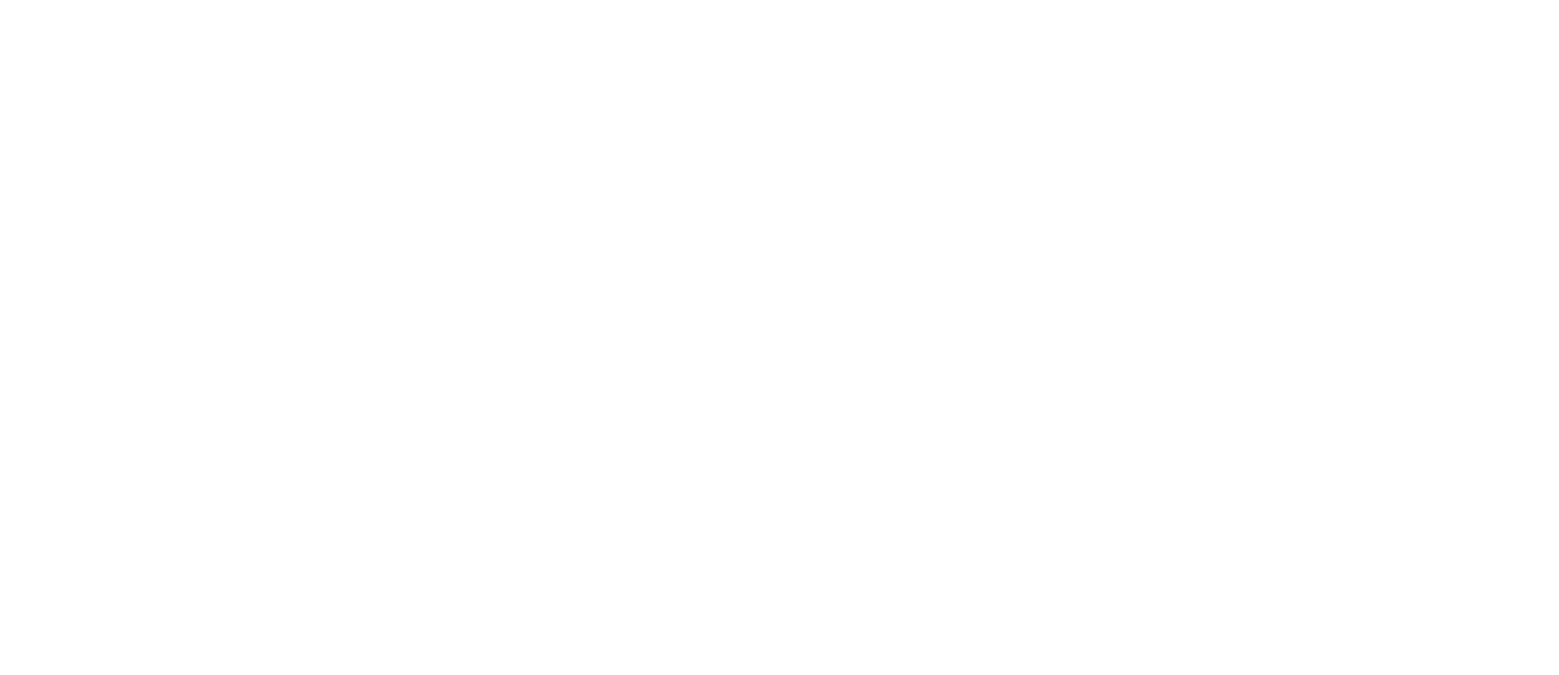
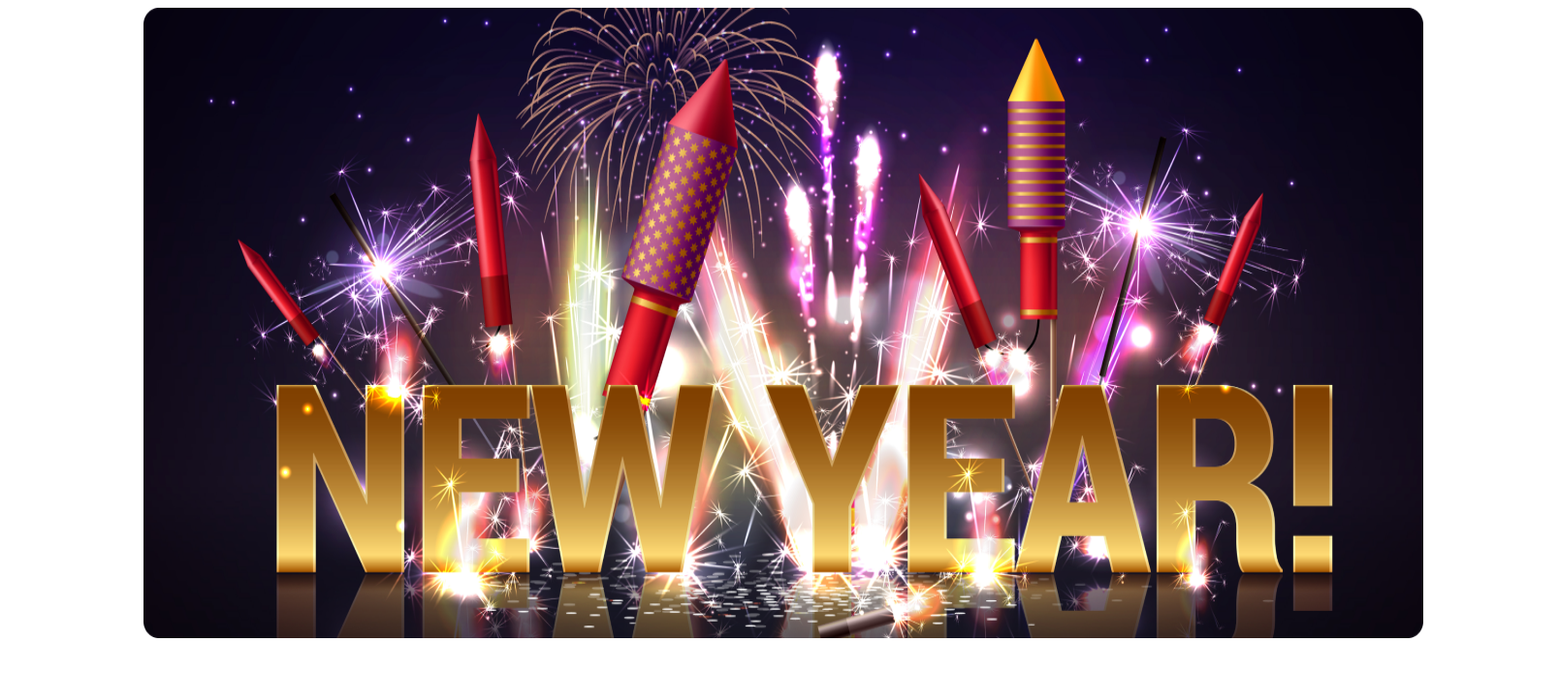
Before and after one commit to MasudRana1194/new-year-offer, a plain HTML site: page index.html in a window 1280 px wide. Shown: the whole page at 97% size, 1608 px wide, since content can reach past the window. Drawn offline with Linux system fonts and the light colour scheme.

Commit message:
Banner Added

```diff
--- /dev/null
+++ b/css/style.css
@@ -0,0 +1,6 @@
+.banner img{
+    width: 1320px;
+    height: 650px;
+    margin-left: 140px;
+    margin-right: 140px;
+}
--- a/index.html
+++ b/index.html
@@ -4,10 +4,13 @@
     <meta charset="UTF-8">
     <meta name="viewport" content="width=device-width, initial-scale=1.0">
     <title>New Year Offer</title>
+    <link rel="stylesheet" href="./css/style.css">
 </head>
 <body>
     <header>
-
+        <div class="banner">
+            <img src="./images/Banner Image.png" alt="">
+        </div>
     </header>
     <main></main>
     <footer></footer>
```
Also changed, not shown: images/Banner Image.png (added), images/Ellipse 1.png (added), images/Group 44.png (added), images/Group 61.png (added), images/Group 70.png (added), images/Group 75.png (added), images/Group 96.png (added), images/New Year Photo.png (added), images/Rectangle 2.png (added), images/Rectangle 3.png (added), images/Rectangle 4.png (added), images/Rectangle 5.png (added), images/Rectangle 6.png (added), images/Rectangle 7.png (added), 1 more files, 1 other file.
